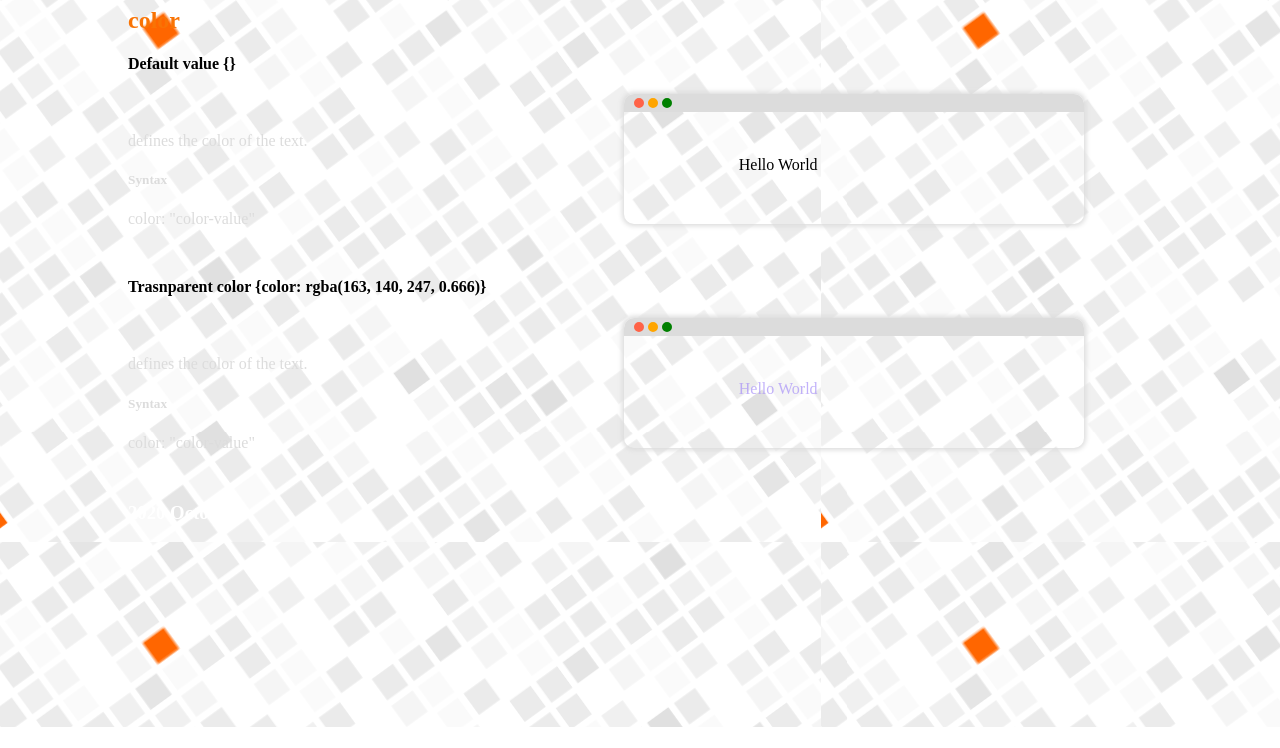
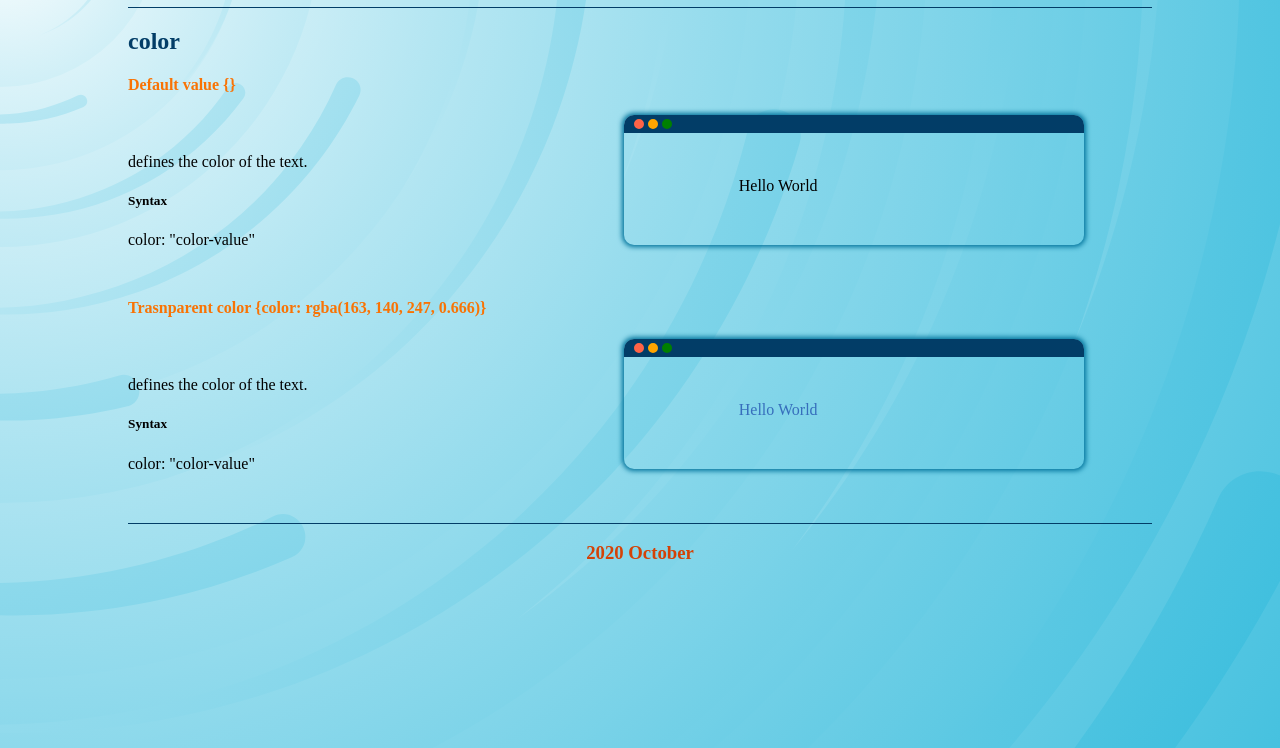
Before and after one commit to bulentkyc/Typography-Tutorial, a plain HTML site: page index.html in a window 1280 px wide. Shown: the part 73-821 px from the top of the page. Before the commit the page ends 800 px from the top, so only its background shows below. Drawn offline with Linux system fonts and the light colour scheme.

Commit message:
update for overflow

```diff
--- a/style.css
+++ b/style.css
@@ -1,26 +1,42 @@
 body {
-    background-image: url("./Pattern-Randomized.svg");
+    background-image: url("./Sun-Tornado-5.svg");
+    background-repeat: no-repeat;
+    background-size: cover;
+    background-attachment: fixed;
     margin: auto;
     width: 80vw;
+    height: 100vh;
 }
 
+header, footer {
+    color: #D44206;
+}
 
-header, footer {
-    color: white;
+header{
+    border-bottom: 1px solid #023D67;
+}
+
+footer {
+    border-top: 1px solid #023D67;
+    text-align: center;
 }
 
 section > h2 {
-    color: #F97304;
+    color: #023D67;
 }
 
 article {
     margin-bottom: 50px;
 }
 
+section > h4 {
+    color: #F97304;
+}
+
 article > div {
     display: inline-block;
     width: 48%;
-    color: gainsboro;
+    color: BLACK;
 }
 
 aside {
@@ -29,13 +45,13 @@ aside {
     height: 130px;
     border-radius: 10px;
     overflow: hidden;
-    box-shadow: 0 0 5px 2px gainsboro;
+    box-shadow: 0 0 5px 2px #03749C;
 }
 
 aside > ul {
     padding-left: 10px;
     margin: 0;
-    background-color: gainsboro;
+    background-color: #023D67;
 }
 
 aside > ul > li {
@@ -60,5 +76,5 @@ aside > p {
 }
 
 article:nth-of-type(2) > aside {
-    color: rgba(163, 140, 247, 0.666);
+    color: rgba(17, 59, 165, 0.666);
 }
```
Also changed, not shown: Pattern-Randomized.svg (deleted), Sun-Tornado-5.svg (added), 1 other file.
